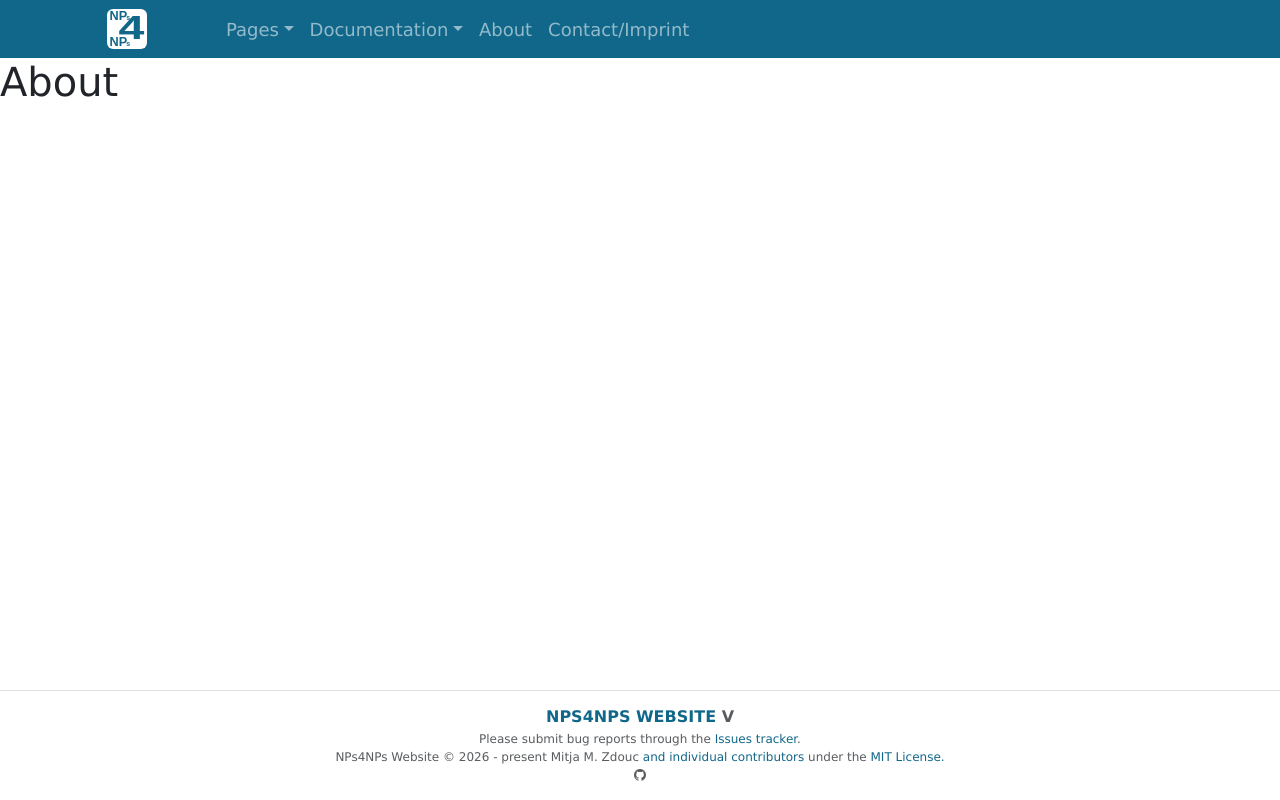
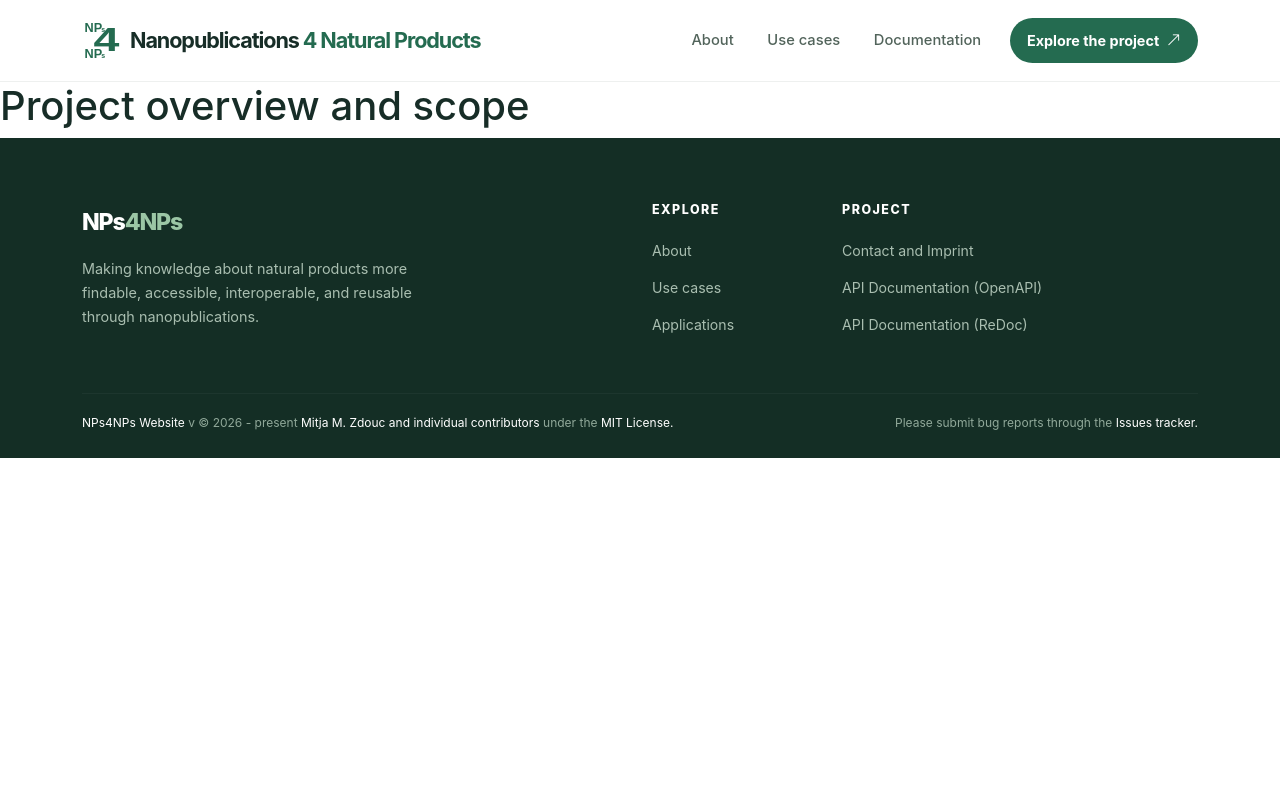
Before and after one commit to nps4nps/nps4nps_web, a FastAPI app: page /about in a window 1280 px wide. Run offline with FastAPI, Linux system fonts and the light colour scheme; parts of the project's set-up code (start-up, migrations or seed data) failed here and were passed over.

Commit message:
Reworked frontend

```diff
--- /dev/null
+++ b/app/static/css/styles.css
@@ -0,0 +1,189 @@
+:root {
+  --ink: #172d27;
+  --muted: #63736c;
+  --green: #246b50;
+  --green-dark: #174b39;
+  --mint: #eaf3ed;
+  --cream: #f7f8f3;
+  --line: #e5ebe5;
+  --serif: Georgia, "Times New Roman", serif;
+}
+
+* { box-sizing: border-box; }
+html { scroll-behavior: smooth; scroll-padding-top: 5.5rem; }
+body {
+  color: var(--ink);
+  background: #fff;
+  font-family: Inter, ui-sans-serif, system-ui, -apple-system, "Segoe UI", sans-serif;
+  line-height: 1.65;
+}
+a { text-decoration: none; }
+.skip-link {
+  position: absolute; top: -3rem; left: 1rem; z-index: 2000;
+  padding: .65rem 1rem; background: #fff; color: var(--ink); border-radius: .5rem;
+}
+.skip-link:focus { top: 1rem; }
+
+.site-navbar {
+  min-height: 82px; background: rgba(255,255,255,.94);
+  border-bottom: 1px solid rgba(23,45,39,.07);
+  backdrop-filter: blur(14px);
+}
+.navbar-brand { color: var(--ink); font-weight: 750; font-size: 1.35rem; letter-spacing: -.05em; }
+.navbar-brand:hover { color: var(--green); }
+.brand-mark {
+  display: grid; place-items: center; width: 36px; height: 36px;
+  border-radius: 11px; color: #fff; background: var(--green); font-size: 1rem;
+}
+.brand-accent, .footer-brand span { color: var(--green); }
+.nav-link { color: #52645b; font-size: .92rem; font-weight: 550; padding: .65rem .8rem !important; }
+.nav-link:hover { color: var(--green); }
+.btn-nav-cta {
+  padding: .65rem 1rem; border-radius: 999px; color: #fff;
+  background: var(--green); font-size: .9rem; font-weight: 650;
+}
+.btn-nav-cta:hover, .btn-primary-custom:hover { color: #fff; background: var(--green-dark); }
+
+.hero-section {
+  position: relative; overflow: hidden; padding: 100px 0 110px;
+  background: radial-gradient(ellipse at 88% 35%, #e5f0e7 0, transparent 36%), linear-gradient(115deg, #f8faf6 0%, #f2f7f1 58%, #edf4ed 100%);
+}
+.hero-section .container { position: relative; z-index: 1; }
+.eyebrow, .section-kicker {
+  color: var(--green); font-size: .72rem; font-weight: 800; letter-spacing: .16em;
+}
+.eyebrow { display: inline-flex; align-items: center; gap: .6rem; }
+.eyebrow-dot { width: 8px; height: 8px; border-radius: 50%; background: #8cad75; box-shadow: 0 0 0 4px #e1eddf; }
+.hero-title {
+  max-width: 760px; color: var(--ink); font-family: var(--serif);
+  font-size: clamp(3rem, 6vw, 5.25rem); font-weight: 500; letter-spacing: -.055em; line-height: 1.04;
+}
+.hero-title span { color: var(--green); font-style: italic; }
+.hero-lead { max-width: 590px; color: #5b6d63; font-size: 1.13rem; line-height: 1.8; }
+.btn-primary-custom, .btn-outline-custom {
+  display: inline-flex; align-items: center; border-radius: 999px;
+  padding: .9rem 1.35rem; font-weight: 650; font-size: .93rem;
+}
+.btn-primary-custom { color: #fff; background: var(--green); box-shadow: 0 8px 20px rgba(36,107,80,.16); }
+.btn-outline-custom { color: var(--ink); border: 1px solid #cbd8ce; background: rgba(255,255,255,.5); }
+.btn-outline-custom:hover { color: var(--green); border-color: var(--green); background: #fff; }
+.hero-proof { display: flex; align-items: center; gap: .85rem; color: var(--ink); font-size: .88rem; }
+.hero-proof p span { color: var(--muted); font-size: .8rem; }
+.proof-icon { display: grid; place-items: center; width: 42px; height: 42px; color: var(--green); background: #e2eee4; border-radius: 50%; font-size: 1.15rem; }
+
+.hero-visual {
+  position: relative; display: grid; place-items: center; min-height: 430px;
+  max-width: 470px; margin: 0 auto;
+}
+.visual-orbit { position: absolute; border: 1px solid rgba(36,107,80,.16); border-radius: 50%; }
+.orbit-one { width: 330px; height: 330px; }
+.orbit-two { width: 245px; height: 245px; border-style: dashed; }
+.visual-center {
+  z-index: 2; display: grid; place-items: center; width: 112px; height: 112px;
+  border-radius: 35px; color: #fff; background: var(--green);
+  box-shadow: 0 18px 45px rgba(31,91,67,.25); font-size: 3.2rem; transform: rotate(-7deg);
+}
+.visual-node {
+  position: absolute; z-index: 3; display: flex; align-items: center; gap: .55rem;
+  padding: .7rem .95rem; border: 1px solid rgba(23,45,39,.07); border-radius: 13px;
+  color: #40554a; background: rgba(255,255,255,.94); box-shadow: 0 10px 30px rgba(30,65,47,.08);
+  font-size: .78rem; font-weight: 700;
+}
+.visual-node i { color: var(--green); font-size: 1rem; }
+.node-top { top: 27px; left: 50%; transform: translateX(-50%); }
+.node-right { right: -3px; top: 47%; }
+.node-bottom { bottom: 26px; left: 50%; transform: translateX(-50%); }
+.node-left { left: -3px; top: 47%; }
+.visual-caption { position: absolute; bottom: -10px; color: #7a8c80; font-size: .72rem; letter-spacing: .12em; text-transform: uppercase; }
+
+.section-padding { padding: 100px 0; }
+.section-title { color: var(--ink); font-family: var(--serif); font-size: clamp(2.25rem, 4vw, 3.35rem); letter-spacing: -.045em; line-height: 1.12; }
+.section-intro { color: #62736a; font-size: 1.02rem; line-height: 1.8; }
+.feature-card {
+  padding: 2rem 1.8rem; border: 1px solid var(--line); border-radius: 18px;
+  background: #fff; transition: transform .2s ease, box-shadow .2s ease;
+}
+.feature-card:hover { transform: translateY(-5px); box-shadow: 0 18px 40px rgba(27,61,43,.07); }
+.feature-icon { display: grid; place-items: center; width: 50px; height: 50px; margin-bottom: 1.6rem; border-radius: 15px; font-size: 1.35rem; }
+.icon-green { color: #2b7253; background: #e8f2e9; }
+.icon-sand { color: #a07837; background: #f7f0df; }
+.icon-lilac { color: #74629a; background: #f0edf8; }
+.feature-card h3, .usecase-card h3 { margin-bottom: .65rem; font-size: 1.12rem; font-weight: 750; }
+.feature-card p, .usecase-card p { margin: 0; color: var(--muted); font-size: .92rem; line-height: 1.75; }
+
+.concept-section { background: var(--cream); }
+.text-muted-custom { color: #7a8980; font-size: .92rem; }
+.text-link { display: inline-flex; gap: .6rem; align-items: center; margin-top: .8rem; color: var(--green); font-weight: 700; }
+.text-link:hover { color: var(--green-dark); }
+.nanopub-card {
+  padding: 1.5rem; border: 1px solid #e6ece5; border-radius: 20px;
+  background: #fff; box-shadow: 0 22px 55px rgba(33,63,44,.07);
+}
+.nanopub-card-header { display: flex; justify-content: space-between; align-items: center; margin-bottom: 1.4rem; color: #9aa79d; }
+.status-pill { display: inline-flex; align-items: center; gap: .5rem; color: #738278; font-size: .62rem; font-weight: 800; letter-spacing: .13em; }
+.status-pill span { width: 7px; height: 7px; border-radius: 50%; background: #7da87c; }
+.np-layer { display: flex; align-items: center; gap: .9rem; padding: 1rem; border-radius: 13px; }
+.np-assertion { background: #edf5ed; }
+.np-provenance { background: #f5f1e8; }
+.np-pubinfo { background: #f0eff7; }
+.np-layer-icon { display: grid; place-items: center; flex: 0 0 40px; height: 40px; border-radius: 11px; background: rgba(255,255,255,.75); color: var(--green); font-size: 1.15rem; }
+.np-layer div:nth-child(2) { display: flex; flex-direction: column; gap: .2rem; }
+.np-label { color: #78867d; font-size: .6rem; font-weight: 800; letter-spacing: .14em; }
+.np-layer strong { color: #33483c; font-size: .83rem; font-weight: 650; }
+.np-number { margin-left: auto; color: #9aa69c; font-size: .72rem; font-weight: 750; }
+.np-connector { height: 18px; margin-left: 29px; border-left: 1px dashed #b6c7b8; }
+.np-footnote { margin-top: 1.2rem; color: #89968d; font-size: .72rem; }
+
+.section-heading-wrap { max-width: 700px; }
+.usecase-card { height: 100%; padding: 1.7rem 1.4rem; border: 1px solid var(--line); border-radius: 16px; background: #fff; }
+.usecase-card > i { display: inline-block; margin-bottom: 1.25rem; color: var(--green); font-size: 1.65rem; }
+
+.cta-section { padding: 15px 0 100px; }
+.cta-panel {
+  display: flex; align-items: center; justify-content: space-between; gap: 2rem;
+  padding: 3rem; border-radius: 22px; color: #fff;
+  background: linear-gradient(115deg, #1c533d, #2c7655);
+}
+.cta-panel .section-kicker { color: #b8d7bf; }
+.cta-panel h2 { max-width: 620px; font-family: var(--serif); font-size: clamp(1.9rem, 3.4vw, 2.8rem); letter-spacing: -.035em; }
+.cta-panel p { max-width: 600px; color: #d1e2d6; }
+.btn-light-cta { flex: 0 0 auto; padding: .9rem 1.3rem; border-radius: 999px; color: var(--green-dark); background: #fff; font-weight: 700; }
+.btn-light-cta:hover { color: var(--green-dark); background: #eaf3ed; }
+
+.site-footer { padding: 65px 0 25px; color: #dce8df; background: #142e25; }
+.footer-brand { color: #fff; font-size: 1.45rem; font-weight: 800; letter-spacing: -.05em; }
+.footer-brand span { color: #9bc6a5; }
+.footer-copy { max-width: 360px; color: #a9beb0; font-size: .9rem; }
+.footer-heading { margin-bottom: 1.2rem; color: #fff; font-size: .78rem; font-weight: 800; letter-spacing: .12em; text-transform: uppercase; }
+.footer-links li { margin-bottom: .65rem; }
+.footer-links a { color: #a9beb0; font-size: .88rem; }
+.footer-links a:hover { color: #fff; }
+.footer-rule { margin: 2.5rem 0 1.2rem; border-color: rgba(255,255,255,.15); }
+.footer-bottom { color: #91a99a; font-size: .75rem; }
+
+@media (max-width: 991.98px) {
+  .hero-section { padding: 75px 0 85px; }
+  .hero-visual { min-height: 380px; margin-top: 1rem; }
+  .section-padding { padding: 75px 0; }
+}
+@media (max-width: 575.98px) {
+  .hero-section { padding: 62px 0 70px; }
+  .hero-title { font-size: clamp(2.65rem, 13vw, 3.8rem); }
+  .hero-visual { min-height: 330px; transform: scale(.88); margin: -1rem -1rem 0; }
+  .orbit-one { width: 290px; height: 290px; }
+  .orbit-two { width: 215px; height: 215px; }
+  .node-right { right: -12px; }
+  .node-left { left: -12px; }
+  .feature-card { padding: 1.5rem; }
+  .nanopub-card { padding: 1rem; }
+  .np-layer { gap: .6rem; padding: .8rem; }
+  .np-layer strong { font-size: .74rem; }
+  .cta-section { padding-bottom: 65px; }
+  .cta-panel { align-items: flex-start; flex-direction: column; padding: 2rem 1.5rem; }
+}
+@media (prefers-reduced-motion: reduce) {
+  html { scroll-behavior: auto; }
+  *, *::before, *::after { transition-duration: .01ms !important; animation-duration: .01ms !important; }
+}
+
+.custom-link { color: #fff; }
--- a/app/static/templates/about.html
+++ b/app/static/templates/about.html
@@ -3,6 +3,6 @@
 {% block content %}
 
 
-<h1>About</h1>
+<h1>Project overview and scope</h1>
 
 {% endblock %}
--- a/app/static/templates/base.html
+++ b/app/static/templates/base.html
@@ -1,82 +1,94 @@
-<!DOCTYPE html>
-<html lang="en" data-bs-theme="light">
+<!doctype html>
+<html lang="en">
 <head>
-      <meta charset="UTF-8">
+  <meta charset="utf-8">
   <meta http-equiv="X-UA-Compatible" content="IE=edge">
-      <meta name="viewport" content="width=device-width, initial-scale=1.0, shrink-to-fit=no">
-      <title> {% block title %} NPs4NPs Web App {% endblock %} </title>
-      <link rel="stylesheet" href="https://cdn.jsdelivr.net/npm/bootstrap@5.3.3/dist/css/bootstrap.min.css">
-      <link rel="stylesheet" href="https://cdn.jsdelivr.net/npm/bootstrap-icons@1.11.3/font/bootstrap-icons.css">
-      <link rel="stylesheet" href="{{ url_for('static', path='css/style.css') }}">
+  <meta name="viewport" content="width=device-width, initial-scale=1, shrink-to-fit=no">
+  <meta name="description" content="{% block meta_description %}Explore nanopublications and their applications in natural products research.{% endblock %}">
+  <title>{% block title %}NPs4NPs — Nanopublications for Natural Product Research{% endblock %}</title>
+
+  <!-- Bootstrap 5 -->
+  <link href="https://cdn.jsdelivr.net/npm/bootstrap@5.3.3/dist/css/bootstrap.min.css" rel="stylesheet">
+  <!-- Bootstrap Icons -->
+  <link href="https://cdn.jsdelivr.net/npm/bootstrap-icons@1.11.3/font/bootstrap-icons.min.css" rel="stylesheet">
+  <link href="{{ url_for('static', path='css/styles.css') }}" rel="stylesheet">
+  {% block head %}{% endblock %}
 </head>
-  <body class="d-flex flex-column vh-100">
-    {% block header%}
+<body>
+  <a class="skip-link" href="#main-content">Skip to content</a>
+
   <header>
-        <nav class="navbar sticky-top navbar-expand-lg navbar-dark navbar-custom p-1">
-          <div class="container-fluid px-5 navbar-font-size">
-            <a class="navbar-brand">
-              <img src="{{ url_for('static', path='images/logo-blue-alt.svg') }}" width="150" height="40">
+    <nav class="navbar navbar-expand-lg navbar-light site-navbar" aria-label="Main navigation">
+      <div class="container">
+        <a class="navbar-brand d-flex align-items-center gap-2" href="{{ url_for('index') }}">
+          <img src="{{ url_for('static', path='images/logo-green-alt.svg') }}" width="40" height="40">
+          <span>Nanopublications <span class="brand-accent">4 Natural Products</span></span>
         </a>
-            <button class="navbar-toggler" type="button"
-                    data-bs-toggle="collapse"
-                    data-bs-target="#navbarSupportedContent"
-                    aria-controls="navbarSupportedContent"
-                    aria-expanded="false"
-                    aria-label="Toggle navigation">
+
+        <button class="navbar-toggler" type="button" data-bs-toggle="collapse"
+                data-bs-target="#mainNav" aria-controls="mainNav"
+                aria-expanded="false" aria-label="Toggle navigation">
           <span class="navbar-toggler-icon"></span>
         </button>
-            <div id="navbarSupportedContent" class="collapse navbar-collapse">
-              <ul class="navbar-nav me-auto mb-2 mb-lg-0">
-                <li class="nav-item dropdown">
-                  <a class="nav-link dropdown-toggle" href="#" role="button" data-bs-toggle="dropdown" aria-expanded="false">Pages</a>
-                    <ul class="dropdown-menu">
-                      <li><a class="dropdown-item" href="{{ url_for('get_default_map_sample') }}">Sample map</a></li>
-                    </ul>
-                </li>
-                <li class="nav-item dropdown">
-                  <a class="nav-link dropdown-toggle" href="#" role="button" data-bs-toggle="dropdown" aria-expanded="false">Documentation</a>
-                    <ul class="dropdown-menu">
-                      <li><a class="dropdown-item" href="{{ openapi_url }}">API Documentation (OpenAPI)</a></li>
-                      <li><a class="dropdown-item" href="{{ redoc_url }}">API Documentation (Redoc)</a></li>
-                    </ul>
-                </li>
-                <li class="nav-item">
-                  <a class="nav-link" href="{{ url_for('about') }}">About</a>
-                </li>
-                <li class="nav-item">
-                  <a class="nav-link" href="{{ url_for('contact') }}">Contact/Imprint</a>
+
+        <div class="collapse navbar-collapse" id="mainNav">
+          <ul class="navbar-nav ms-auto align-items-lg-center gap-lg-2">
+            <li class="nav-item"><a class="nav-link" href="{{ url_for('about') }}#about">About</a></li>
+            <li class="nav-item"><a class="nav-link" href="{{ url_for('usecases') }}#use-cases">Use cases</a></li>
+            <li class="nav-item"><a class="nav-link" href="{{ url_for('documentation') }}#documentation">Documentation</a></li>
+            <li class="nav-item ms-lg-2">
+              <a class="btn btn-nav-cta" href="{{ url_for('pages') }}#get-started">
+                Explore the project <i class="bi bi-arrow-up-right ms-1" aria-hidden="true"></i>
+              </a>
             </li>
           </ul>
         </div>
       </div>
     </nav>
   </header>
-    {% endblock %}
-    {% block content %}
-      <main>
-        The content was not populated
+
+  <main id="main-content">
+    {% block content %}{% endblock %}
   </main>
-    {% endblock %}
-    {% block footer %}
-      <footer class="container-fluid text-muted py-3 border-top">
-        <div class="row">
-          <div class="col">
-            <div class="d-flex flex-column text-center">
-              <div class="mt-auto px-5">
-                <h6 class="text-uppercase fw-bold mb-1"><a rel="nps4nps_web repository" href="https://github.com/nps4nps/nps4nps_web" class="custom-link" target="_blank">NPs4NPs Website</a> v{{version_app}}</h6>
-                <p class="mb-0">Please submit bug reports through the <a rel="nps4nps_web issues" href="https://github.com/nps4nps/nps4nps_web/issues" class="custom-link" target="_blank">Issues tracker</a>.</p>
-                <p class="mb-0">NPs4NPs Website © 2026 - present Mitja M. Zdouc <a class="custom-link" target="_blank" href="{{ url_for('contact') }}">and individual contributors</a> under the <a rel="license" href="https://opensource.org/license/mit/" class="custom-link" target="_blank">MIT License.</a></p>
-                <div>
-                  <a class="nav-link" href="https://github.com/nps4nps" target="_blank" rel="noopener" aria-label="GitHub NPs4NPs Organisation Page"><i class="bi bi-github"></i></a>
+
+  <footer class="site-footer">
+    <div class="container">
+      <div class="row gy-4 align-items-start">
+        <div class="col-lg-5">
+          <a class="footer-brand" href="{{ url_for('index') }}">NPs<span>4NPs</span></a>
+          <p class="footer-copy mt-3 mb-0">
+            Making knowledge about natural products more findable, accessible, interoperable, and reusable through nanopublications.
+          </p>
+        </div>
+        <div class="col-6 col-lg-2 offset-lg-1">
+          <h2 class="footer-heading">Explore</h2>
+          <ul class="list-unstyled footer-links">
+            <li><a href="{{ url_for('about') }}#about">About</a></li>
+            <li><a href="{{ url_for('usecases') }}#use-cases">Use cases</a></li>
+            <li><a href="{{ url_for('pages') }}#applications">Applications</a></li>
+          </ul>
+        </div>
+        <div class="col-6 col-lg-3">
+          <h2 class="footer-heading">Project</h2>
+          <ul class="list-unstyled footer-links">
+            <li><a href="{{ url_for('contact') }}#contact">Contact and Imprint</a></li>
+            <li><a href="{{ openapi_url }}#openapi">API Documentation (OpenAPI)</a></li>
+            <li><a href="{{ redoc_url }}#openapi">API Documentation (ReDoc)</a></li>
+          </ul>
         </div>
       </div>
+      <hr class="footer-rule">
+      <div class="d-flex flex-column flex-md-row justify-content-between gap-2 footer-bottom">
+        <span><a rel="nps4nps_web repository" href="https://github.com/nps4nps/nps4nps_web" class="custom-link" target="_blank">NPs4NPs Website</a> v{{version_app}} © {{ current_year|default(2026) }} - present <a class="custom-link" target="_blank" href="{{ url_for('contact') }}">Mitja M. Zdouc and individual contributors</a> under the <a rel="license" href="https://opensource.org/license/mit/" class="custom-link" target="_blank">MIT License.</a></span>
+        <span>Please submit bug reports through the <a rel="nps4nps_web issues" href="https://github.com/nps4nps/nps4nps_web/issues" class="custom-link" target="_blank">Issues tracker.</a></span>
       </div>
+      <div class="d-flex flex-column flex-md-row justify-content-between gap-2 footer-bottom">
+        <span></span>
       </div>
     </div>
   </footer>
-    {% endblock %}
-    {% block scripts %}
+
   <script src="https://cdn.jsdelivr.net/npm/bootstrap@5.3.3/dist/js/bootstrap.bundle.min.js"></script>
-    {% endblock %}
+  {% block scripts %}{% endblock %}
 </body>
 </html>
--- a/app/web/pages/pages.py
+++ b/app/web/pages/pages.py
@@ -19,3 +19,18 @@ async def about(request: Request):
 @router.get("/contact", include_in_schema=False, response_class=HTMLResponse)
 async def contact(request: Request):
     return templates.TemplateResponse(request=request, name="contact.html")
+
+
+@router.get("/usecases", include_in_schema=False, response_class=HTMLResponse)
+async def usecases(request: Request):
+    return templates.TemplateResponse(request=request, name="usecases.html")
+
+
+@router.get("/pages", include_in_schema=False, response_class=HTMLResponse)
+async def pages(request: Request):
+    return templates.TemplateResponse(request=request, name="pages.html")
+
+
+@router.get("/documentation", include_in_schema=False, response_class=HTMLResponse)
+async def documentation(request: Request):
+    return templates.TemplateResponse(request=request, name="documentation.html")
```
Also changed, not shown: app/static/templates/backup.base.html (added, +82 -0 lines), app/static/templates/documentation.html (added, +8 -0 lines), app/static/templates/pages.html (added, +8 -0 lines), app/static/templates/usecases.html (added, +8 -0 lines), app/static/css/backup.style.css (renamed from app/static/css/style.css), app/static/images/logo-green-alt.svg (added), app/static/images/logo-green.svg (added), 1 other file. Lines whose indentation alone changed are shown as unchanged.
